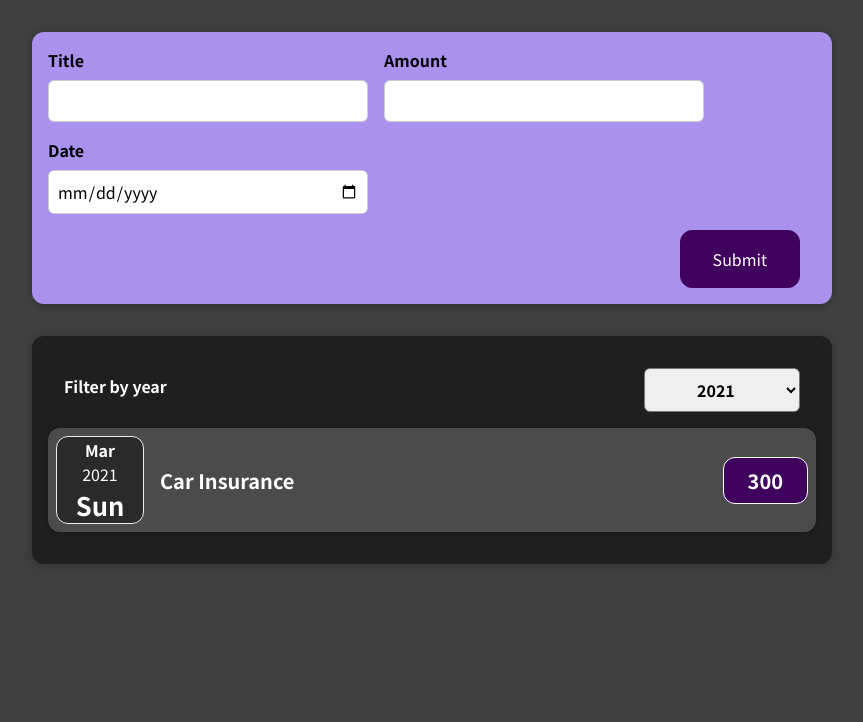
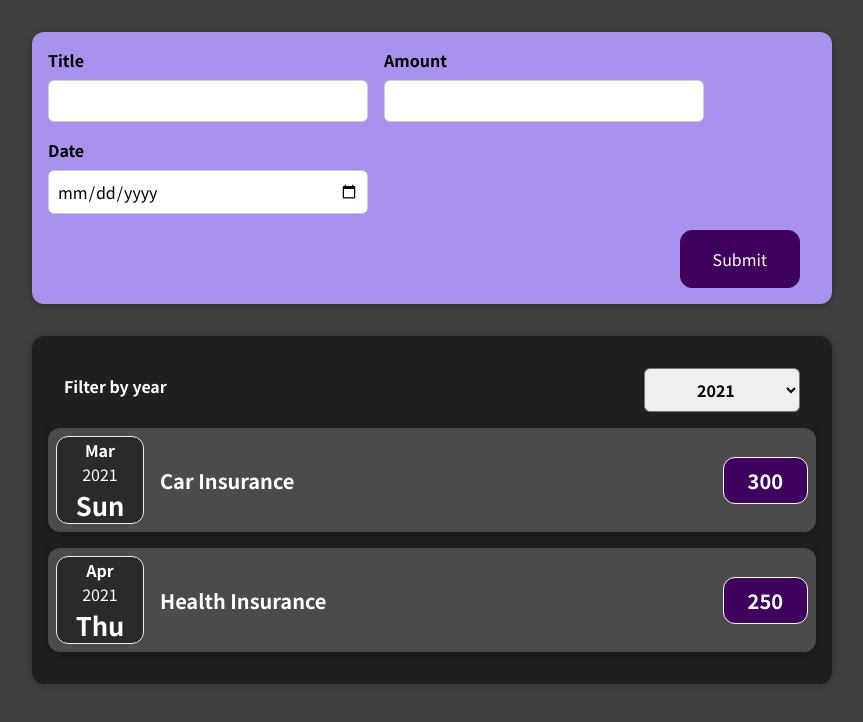
Before and after one commit to rakib2067/React-Expense-Tracker, a React (Create React App) app: page / in a window 1280 px wide. Shown: the top 722 px of the page, without its empty margins (208-1071 px from the left). Built offline with nearby package versions, Linux system fonts and the light colour scheme.

Commit message:
changes to the filter

```diff
--- a/src/App.js
+++ b/src/App.js
@@ -14,7 +14,7 @@ const DUMMY_DATA = [
     id: Math.random().toString(),
     title: "Health Insurance",
     amount: 250,
-    date: new Date(2011, 3, 15),
+    date: new Date(2021, 3, 15),
   },
   {
     id: Math.random().toString(),
--- a/src/components/Expenses/Expenses.js
+++ b/src/components/Expenses/Expenses.js
@@ -8,14 +8,14 @@ export default function Expenses(props) {
   const currentSelected = (item) => {
     setSelected(item);
   };
+  const filteredExpenses = props.expenses.filter((expense) => {
+    return expense.date.getFullYear().toString() === selected;
+  });
+
   return (
     <Card className="expenses">
       <ExpensesFilter current={selected} currentSelected={currentSelected} />
-      {props.expenses
-        .filter((item) => {
-          return item.date.getFullYear() == selected;
-        })
-        .map((item) => {
+      {filteredExpenses.map((item) => {
         return (
           <ExpenseItem
             key={item.id}
```
Also changed, not shown: 1 other file (tests, documents, lock files or other folders). Lines whose indentation alone changed are shown as unchanged.
